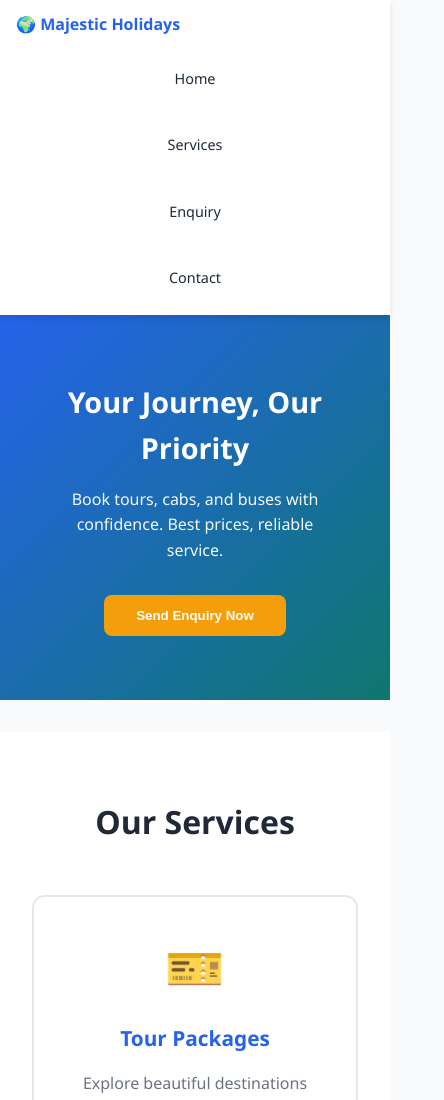
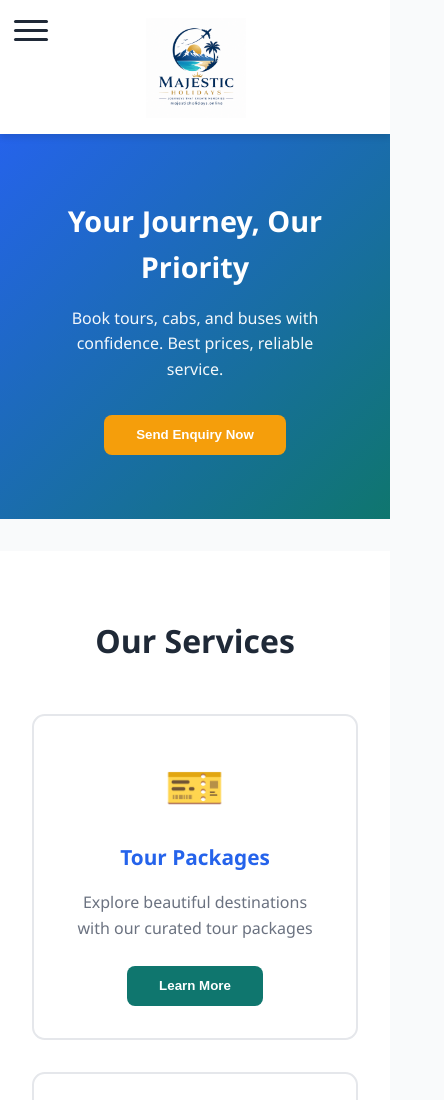
Before and after one commit to sukeshaw/majestictravels, a website: page travel_agency_website.html in a window 390 px wide. Shown: the top 1100 px of the page, 444 px wide, since content can reach past the window. Drawn offline with Linux system fonts and the light colour scheme.

Commit message:
menu icon added

```diff
--- a/styles.css
+++ b/styles.css
@@ -19,7 +19,14 @@
      --shadow-lg: 0 10px 25px rgba(0, 0, 0, 0.15);
  }
 
- body {
+ html,
+body {
+     width: 100%;
+     min-width: 100%;
+     overflow-x: hidden;
+ }
+
+body {
      font-family: 'Segoe UI', Tahoma, Geneva, Verdana, sans-serif;
      line-height: 1.6;
      color: var(--text-primary);
@@ -48,6 +55,14 @@
      font-size: 1.8rem;
      font-weight: 700;
      color: var(--primary-color);
+     max-width: 180px;
+ }
+
+.logo img {
+     display: block;
+     width: 100%;
+     max-width: 180px;
+     height: auto;
  }
 
 nav ul {
@@ -67,18 +82,78 @@ nav a:hover {
      color: var(--primary-color);
  }
 
+.nav-toggle {
+     display: none;
+     background: none;
+     border: none;
+     cursor: pointer;
+     padding: 0.25rem;
+     width: 42px;
+     height: 42px;
+     display: flex;
+     flex-direction: column;
+     justify-content: center;
+     gap: 6px;
+ }
+
+.nav-toggle span {
+     display: block;
+     width: 100%;
+     height: 3px;
+     background: var(--text-primary);
+     border-radius: 999px;
+     transition: transform 0.3s ease, opacity 0.3s ease;
+ }
+
+nav.open .nav-toggle span:nth-child(1) {
+     transform: translateY(9px) rotate(45deg);
+ }
+
+nav.open .nav-toggle span:nth-child(2) {
+     opacity: 0;
+ }
+
+nav.open .nav-toggle span:nth-child(3) {
+     transform: translateY(-9px) rotate(-45deg);
+ }
+
 @media (max-width: 768px) {
      nav {
          flex-direction: column;
-         align-items: flex-start;
+         align-items: center;
          gap: 1rem;
-         padding: 1rem 1.5rem;
+         padding: 1.25rem 1rem 1rem 1rem;
+         position: relative;
+     }
+
+     .nav-toggle {
+         display: flex;
+         position: absolute;
+         top: 0.75rem;
+         left: 0.75rem;
+         z-index: 10;
+     }
+
+     .logo {
+         max-width: 140px;
+         margin: 0 auto;
      }
 
      nav ul {
+         display: none;
          flex-wrap: wrap;
-         gap: 1rem;
+         gap: 0.75rem;
          width: 100%;
+         flex-direction: column;
+         background: var(--bg-white);
+         padding: 0.85rem 0.75rem;
+         border-radius: 0.85rem;
+         border: 1px solid var(--border-color);
+         box-shadow: var(--shadow);
+     }
+
+     nav.open ul {
+         display: flex;
      }
 
      nav li {
@@ -87,18 +162,18 @@ nav a:hover {
 
      nav a {
          display: block;
-         padding: 0.65rem 0.85rem;
+         padding: 0.5rem 0.75rem;
          border-radius: 0.5rem;
      }
 }
 
 @media (max-width: 590px) {
      .logo {
-         font-size: 1.5rem;
+         max-width: 120px;
      }
 
      nav {
-         padding: 1rem;
+         padding: 1.4rem 0.9rem 1rem 1rem;
      }
 
      nav ul {
@@ -108,22 +183,27 @@ nav a:hover {
 
 @media (max-width: 425px) {
      .logo {
-         font-size: 1rem;
+         max-width: 100px;
+     }
+
+     .nav-toggle {
+         top: 0.6rem;
+         left: 0.6rem;
      }
 
      nav {
-         padding: 0.75rem 1rem;
+         padding: 1.1rem 0.8rem 1rem 0.95rem;
      }
 
      nav ul {
          flex-direction: column;
          align-items: stretch;
-         gap: 0.75rem;
+         gap: 0.6rem;
      }
 
      nav a {
          text-align: center;
-         padding: 0.85rem 1rem;
+         padding: 0.6rem 0.75rem;
      }
 }
  .hero {
--- a/travel_agency_website.html
+++ b/travel_agency_website.html
@@ -18,7 +18,12 @@
 <!-- Navigation Header -->
 <header>
     <nav>
-        <div class="logo">🌍 Majestic Holidays</div>
+        <div class="logo"><img width="150" height="auto" alt="Majestic Holidays Logo" src="assets/logo.png" /></div>
+        <button class="nav-toggle" aria-label="Toggle navigation" aria-expanded="false" onclick="toggleNav()">
+            <span></span>
+            <span></span>
+            <span></span>
+        </button>
         <ul>
             <li><a href="#home">Home</a></li>
             <li><a href="#services">Services</a></li>
@@ -659,6 +664,13 @@
         });
     }
 
+    function toggleNav() {
+        const nav = document.querySelector('nav');
+        const toggle = document.querySelector('.nav-toggle');
+        const isOpen = nav.classList.toggle('open');
+        toggle.setAttribute('aria-expanded', isOpen);
+    }
+
     // Active tab on page load
     document.addEventListener('DOMContentLoaded', function() {
         document.querySelector('.tab-button').classList.add('active');
```
Also changed, not shown: assets/icon.png (added), assets/logo.png (added).
